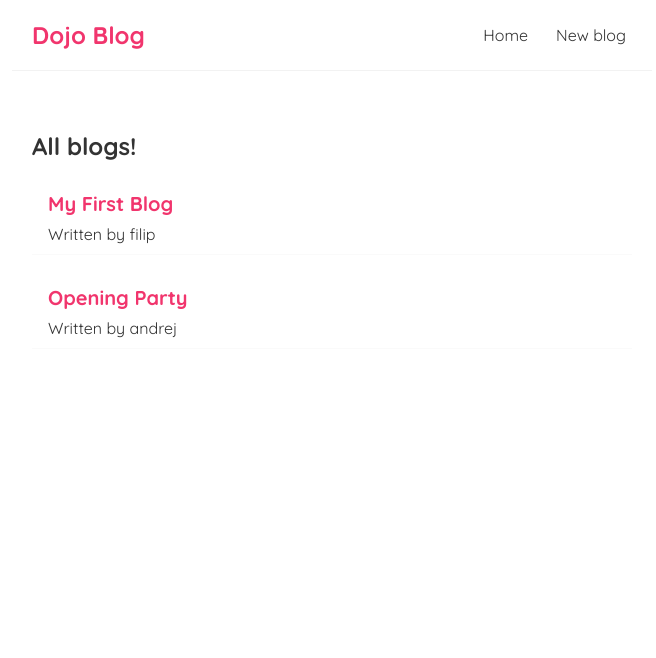
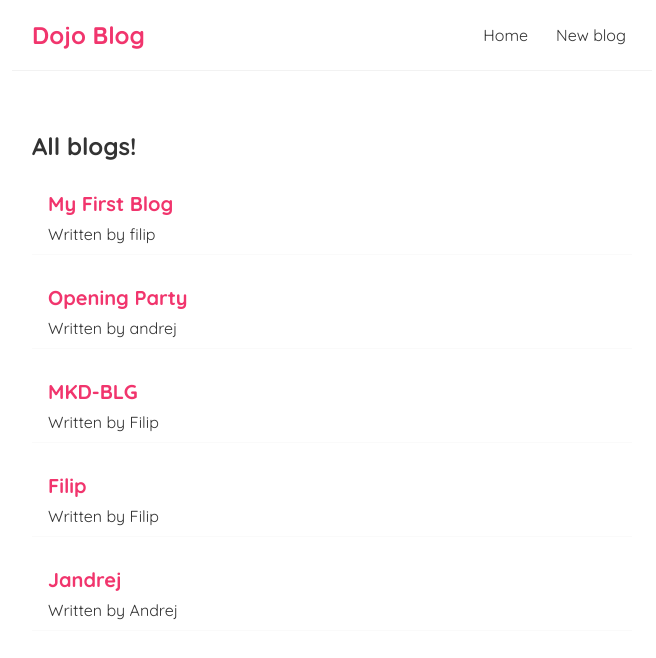
Before and after one commit to Filip10011/dojo, a React (Create React App) app: page / in a window 1280 px wide. Shown: the top 658 px of the page, without its empty margins (308-964 px from the left). Built offline with nearby package versions, Linux system fonts and the light colour scheme; data requests are answered from the project's data file.

Commit message:
making POST req

```diff
--- a/data/db.json
+++ b/data/db.json
@@ -1,16 +1,34 @@
 {
-    "blogs":[
+  "blogs": [
     {
-        "title":"My First Blog",
-        "body":"Why do we use it?\nIt is a long established fact that a reader will be distracted ",
-        "author":"filip",
-        "id":1
+      "title": "My First Blog",
+      "body": "Why do we use it?\nIt is a long established fact that a reader will be distracted ",
+      "author": "filip",
+      "id": 1
     },
     {
-        "title":"Opening Party",
-        "body":"Why do we use it?\nIt is a long established fact that a reader will be distracted ",
-        "author":"andrej",
-        "id":2
+      "title": "Opening Party",
+      "body": "Why do we use it?\nIt is a long established fact that a reader will be distracted ",
+      "author": "andrej",
+      "id": 2
+    },
+    {
+      "title": "MKD-BLG",
+      "body": "Dali MKD ke tepa so bg?",
+      "author": "Filip",
+      "id": 3
+    },
+    {
+      "title": "Filip",
+      "body": "Porsche 911 GT3 Touring",
+      "author": "Filip",
+      "id": 4
+    },
+    {
+      "title": "Jandrej",
+      "body": "Ke odi braksnelot za Budvi",
+      "author": "Andrej",
+      "id": 5
     }
   ]
 }
--- a/src/Create.js
+++ b/src/Create.js
@@ -3,11 +3,27 @@ import { useState } from "react";
 const Create = () => {
   const [title, setTitle] = useState("");
   const [body, setBody] = useState("");
-  const [author, setAuthor] = useState("");
+  const [author, setAuthor] = useState("Filip");
+  const [isPending, setIsPending] = useState(false);
+
+  const handleSubmit = (e) => {
+    e.preventDefault();
+    const blog = { title, body, author };
+    setIsPending(true);
+
+    fetch("http://localhost:8000/blogs", {
+      method: "POST",
+      headers: { "Content-type": "application/json" },
+      body: JSON.stringify(blog),
+    }).then(() => {
+      setIsPending(false);
+      alert("Blog created successfully");
+    });
+  };
   return (
     <div className="create">
       <h2>Add a new blog!</h2>
-      <form>
+      <form onSubmit={handleSubmit}>
         <label>Blog title:</label>
         <input
           type="text"
@@ -26,7 +42,8 @@ const Create = () => {
           <option value="Filip">Filip</option>
           <option value="Andrej">Andrej</option>
         </select>
-        <button>Add blog</button>
+        {!isPending && <button>Add blog</button>}
+        {isPending && <button disabled>Adding blog...</button>}
       </form>
     </div>
   );
```
Lines whose indentation alone changed are shown as unchanged.
